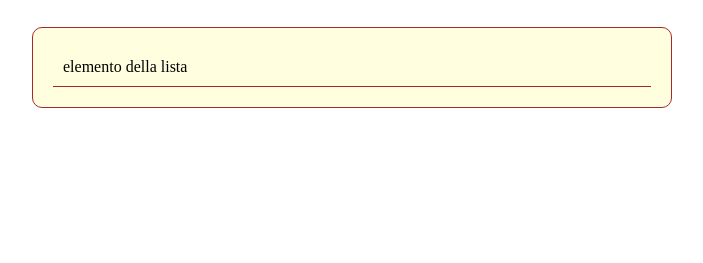
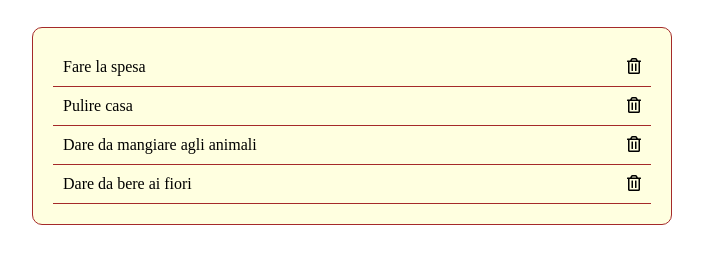
Before and after one commit to rizzamatteo96/vue-todolist, a plain HTML site: page index.html in a window 1280 px wide. Shown: the part 331-594 px from the top of the page, without its empty margins (288-991 px from the left). Drawn offline with nearby package versions, Linux system fonts and the light colour scheme.

Commit message:
add first list and more style details

```diff
--- a/css/style.css
+++ b/css/style.css
@@ -2,6 +2,12 @@
     margin: 0;
     padding: 0;
     box-sizing: border-box;
+}
+
+.clearfix::after{
+    content: "";
+    display: table;
+    clear: both;
 }
 
 .container{
@@ -42,3 +48,16 @@
     padding: 10px;
     border-bottom: 1px solid brown;
 }
+
+.todo-list ul li:hover{
+    background-color: rgb(255, 255, 250);
+}
+
+.todo-list ul li i{
+    float: right;
+}
+
+.todo-list ul li i:hover{
+    color: red;
+    cursor: pointer;
+}
--- a/index.html
+++ b/index.html
@@ -31,11 +31,13 @@
 
         <!-- inizio sezione lista todo -->
         <div class="todo-list">
-            <ul>
-                <li>
-                    elemento della lista
+            <ul v-if="todoList.length > 0">
+                <li v-for="(item, index) in todoList" class="clearfix">
+                    {{item}}
+                    <i class="far fa-trash-alt"></i>
                 </li>
             </ul>
+            <h2 v-else>Nessun punto in lista</h2>
         </div>
         <!-- fine sezione lista todo -->
     </div>
--- a/js/script.js
+++ b/js/script.js
@@ -0,0 +1,13 @@
+const app = new Vue(
+    {
+        el : '#app',
+        data : {
+            todoList : [
+                'Fare la spesa',
+                'Pulire casa',
+                'Dare da mangiare agli animali',
+                'Dare da bere ai fiori'
+            ]
+        }
+    }
+);
```
